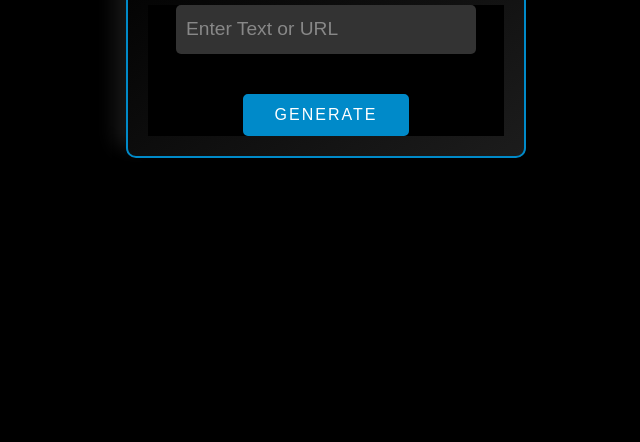
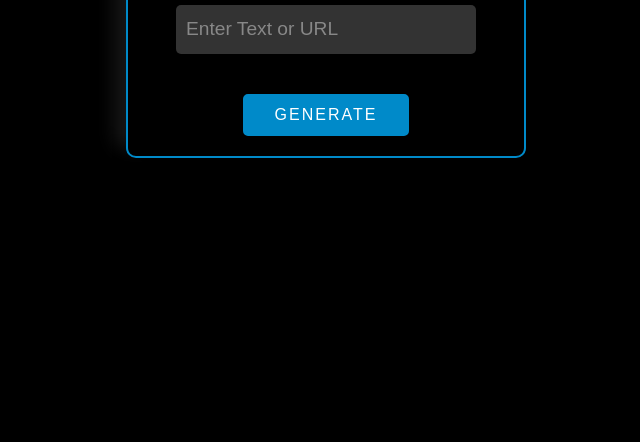
Before and after one commit to Elisamuelvaz/QR-Generator, a plain HTML site: page index.html in a window 1280 px wide. Shown: the part 358-800 px from the top of the page, without its empty margins (314-954 px from the left). Drawn offline with Linux system fonts and the light colour scheme.

Commit message:
Background color corrected to #000000

```diff
--- a/styles.css
+++ b/styles.css
@@ -31,7 +31,7 @@ h1 {
   padding: 20px;
   border: 2px solid #008ac9;
   border-radius: 10px;
-  background: linear-gradient(145deg, #000000, #1c1c1c);
+  background: linear-gradient(145deg, #000000, #000000);
   box-shadow: 10px 10px 20px #000000, -10px -10px 20px #1c1c1c;
   max-width: 400px;
   width: 100%;
```
